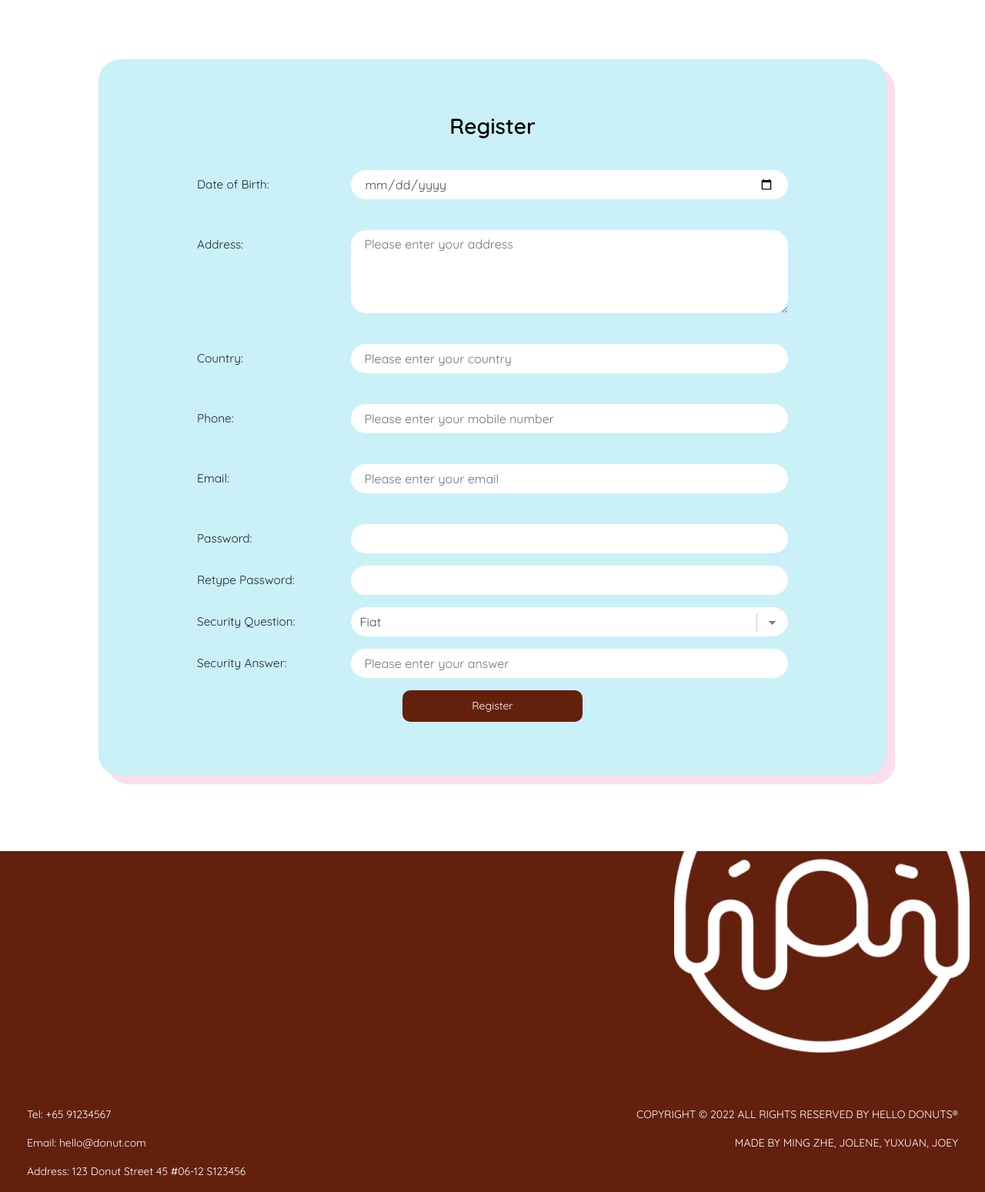
After one commit to tgonet/HelloDonuts, a PHP site: page /register.php in a window 1280 px wide. The commit adds this page. Shown: the part 269-1818 px from the top of the page at 77% size. Run offline with PHP 8.4, Linux system fonts and the light colour scheme; some libraries are stand-ins or nearby versions.

Commit message:
Register incomplete

```diff
--- a/css/site.css
+++ b/css/site.css
@@ -59,16 +59,16 @@ button[type="submit"] {
 }
 
 .background{
-    padding: 50px 0 50px 0;
-    width: 50%;
+    padding: 40px 0 40px 0;
+    width: 70%;
     background: #CAF0F8;
-    border-radius: 30px;
+    border-radius: 2em !important;
     top:0;
     bottom: 0;
     left: 0;
     right: 0;
     margin: auto !important;
-    border-radius:30px;
+    border-radius: 2em;
     box-shadow:0.8em 0.8em #FCDDEC
 }
 
@@ -81,11 +81,11 @@ form{
     vertical-align: middle;
     margin: auto;
     width:75%;
-    padding:30px;
+    padding:30px 0 30px 0;
 }
 
 label{
-    font-size: 20px !important;
+    font-size: 1.1em !important;
 }
 
 button{
@@ -100,6 +100,54 @@ button{
     border: 0 solid #FFFF !important;
 }
 
+select{
+    -webkit-appearance: none;
+    appearance: none;
+}
+
+select.minimal {
+    background-image:
+      linear-gradient(45deg, transparent 50%, gray 50%),
+      linear-gradient(135deg, gray 50%, transparent 50%),
+      linear-gradient(to right, #ccc, #ccc);
+    background-position:
+      calc(100% - 20px) calc(1em + 2px),
+      calc(100% - 15px) calc(1em + 2px),
+      calc(100% - 2.5em) 0.5em;
+    background-size:
+      5px 5px,
+      5px 5px,
+      1px 1.5em;
+    background-repeat: no-repeat;
+  }
+
+  select.minimal:focus {
+    background-image:
+      linear-gradient(45deg, green 50%, transparent 50%),
+      linear-gradient(135deg, transparent 50%, green 50%),
+      linear-gradient(to right, #ccc, #ccc);
+    background-position:
+      calc(100% - 15px) 1em,
+      calc(100% - 20px) 1em,
+      calc(100% - 2.5em) 0.5em;
+    background-size:
+      5px 5px,
+      5px 5px,
+      1px 1.5em;
+    background-repeat: no-repeat;
+    border-color: green;
+    outline: 0;
+  }
+
+  select:-moz-focusring {
+    color: transparent;
+    text-shadow: 0 0 0 #000;
+  }
+
+input, textarea {
+    padding: 6px 18px !important;
+}
+
 @media (min-width: 768px) {
     .navbar-expand-md {
         -ms-flex-flow: row nowrap;
--- /dev/null
+++ b/register.php
@@ -0,0 +1,81 @@
+<?php
+    //Detext the current session
+    session_start();
+
+    //Include the page layout header
+    include("header.php");
+?>
+
+<div style="margin: 7em 0 7em 0; padding: 0">
+    <div class="background" style="width: 80% !important">
+        <form >
+            <h3 align="center" style="margin: 0 0 40px 0; font-weight: 600;color:black;">Register</h3>
+            <div class="form-group row" style="margin-bottom:40px;">
+                <label for="DOB" class="col-sm-3 col-form-label">Date of Birth:</label>
+                <div class="col-sm-9">
+                    <input type="date" class="form-control textfield" id="DOB" name="DOB" required>
+                </div>
+            </div>
+            <div class="form-group row" style="margin-bottom:40px;">
+                <label for="DOB" class="col-sm-3 col-form-label">Address:</label>
+                <div class="col-sm-9">
+                    <textarea class="form-control textfield" id="address" name="address" rows="4" cols="50" placeholder="Please enter your address"  required></textarea>
+                </div>
+            </div>
+            <div class="form-group row" style="margin-bottom:40px;">
+                <label for="countryl" class="col-sm-3 col-form-label">Country:</label>
+                <div class="col-sm-9">
+                    <input type="text" class="form-control textfield" id="country" name="country" placeholder="Please enter your country" required>
+                </div>
+            </div>
+            <div class="form-group row" style="margin-bottom:40px;">
+                <label for="phone" class="col-sm-3 col-form-label">Phone:</label>
+                <div class="col-sm-9">
+                    <input type="tel" class="form-control textfield" id="phone" name="phone" placeholder="Please enter your mobile number" required>
+                </div>
+            </div>
+            <div class="form-group row" style="margin-bottom:40px;">
+                <label for="email" class="col-sm-3 col-form-label">Email:</label>
+                <div class="col-sm-9">
+                    <input type="email" class="form-control textfield" id="email" name="email" placeholder="Please enter your email" required>
+                </div>
+            </div>
+            <div class="form-group row">
+                <label for="password" class="col-sm-3 col-form-label">Password: </label>
+                <div class="col-sm-9">
+                    <input class="form-control textfield" type="password" name="password" id="password" required/>
+                </div>
+            </div>
+            <div class="form-group row">
+                <label for="password2" class="col-sm-3 col-form-label">Retype Password: </label>
+                <div class="col-sm-9">
+                    <input class="form-control textfield" type="password" name="password2" id="password2" required/>
+                </div>
+            </div>
+            <div class="form-group row">
+                <label for="SecQns" class="col-sm-3 col-form-label">Security Question: </label>
+                <div class="col-sm-9">
+                    <select id="SecQns" name="SecQns" class="textfield form-control minimal" placeholder="Please select a security question">
+                        <option value="volvo">Volvo</option>
+                        <option value="saab">Saab</option>
+                        <option value="fiat" selected>Fiat</option>
+                        <option value="audi">Audi</option>
+                    </select>
+                </div>
+            </div>
+            <div class="form-group row">
+                <label for="SecAns" class="col-sm-3 col-form-label">Security Answer: </label>
+                <div class="col-sm-9">
+                    <input class="form-control textfield" type="test" name="SecAns" id="SecAns" placeholder="Please enter your answer" required/>
+                </div>
+            </div>
+            <button type="button" class="center" style="padding: 10px 90px 10px 90px">Register</button>
+        </form>
+    </div>
+</div>
+
+
+<?php
+    //Include the page layout header
+    include("footer.php");
+?>
```
Also changed, not shown: login.php (+5 -8 lines), mysql_conn.php (added, +15 -0 lines).
